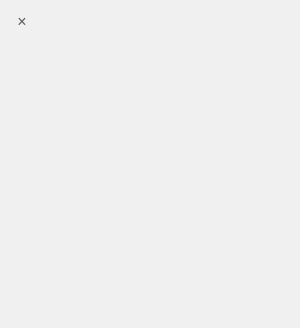
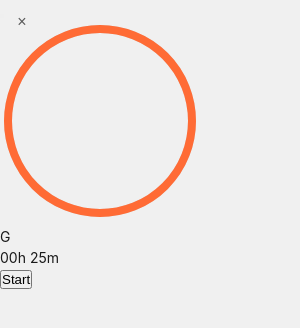
Before and after one commit to shawnwang38/glorb, an Electron app: page renderer.html in a window 300 px wide. Drawn offline with Linux system fonts and the light colour scheme.

Commit message:
feat(02-01): inject timer HTML structure into renderer.html
- Add #timer-view flex column container inside #app
- Add #timer-ring with SVG track + #ring-progress circles (200px, 8px stroke)
- Add #glorb-container (130px) centered over SVG with img, placeholder, vignette
- Add #time-display showing 00h 25m
- Add #btn-start primary action button
- Add #btn-hamburger (Phase 3 placeholder, top-right, not wired)

```diff
--- a/renderer.html
+++ b/renderer.html
@@ -22,7 +22,59 @@
       </div>
     </div>
 
-    <!-- Phase 2 timer UI will be injected here -->
+    <!-- Hamburger button (Phase 3 placeholder — not wired) -->
+    <button id="btn-hamburger" aria-label="Open settings" aria-disabled="true">
+      <div class="hamburger-bars">
+        <span></span>
+        <span></span>
+        <span></span>
+      </div>
+    </button>
+
+    <!-- Timer view -->
+    <div id="timer-view">
+      <!-- SVG ring + glorb mascot stacked -->
+      <div id="timer-ring">
+        <svg width="200" height="200" viewBox="0 0 200 200">
+          <!-- Track circle (ghost ring) -->
+          <circle
+            cx="100" cy="100" r="92"
+            fill="none"
+            stroke="rgba(26, 26, 26, 0.1)"
+            stroke-width="8"
+          />
+          <!-- Progress circle (animated countdown) -->
+          <circle
+            id="ring-progress"
+            cx="100" cy="100" r="92"
+            fill="none"
+            stroke="#FF6B35"
+            stroke-width="8"
+            stroke-linecap="round"
+            stroke-dasharray="578.05"
+            stroke-dashoffset="0"
+          />
+        </svg>
+
+        <!-- glorb mascot centered over ring -->
+        <div id="glorb-container">
+          <img
+            id="glorb-img"
+            src="assets/glorb.png"
+            alt="Glorb mascot"
+            onerror="this.style.display='none'; document.getElementById('glorb-placeholder').style.display='flex';"
+          >
+          <div id="glorb-placeholder" style="display:none;">G</div>
+          <div id="glorb-vignette"></div>
+        </div>
+      </div>
+
+      <!-- Time display -->
+      <div id="time-display">00h 25m</div>
+
+      <!-- Start / Pause / Resume button -->
+      <button id="btn-start">Start</button>
+    </div>
   </div>
 
   <script>
```
